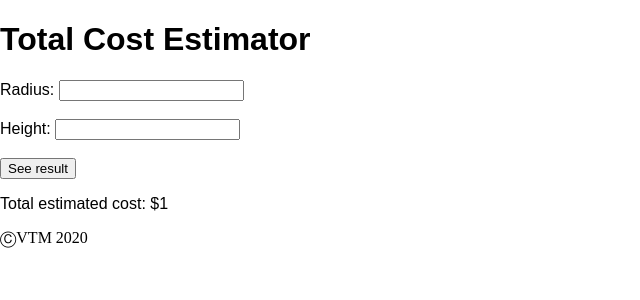
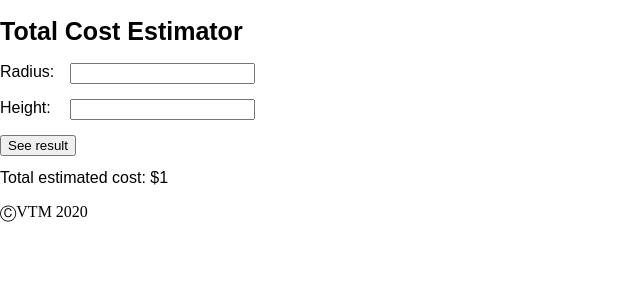
Before and after one commit to yuqing-luo/vtm_site, a Flask app: template templates/estimate.html in a window 1280 px wide. Shown: the part 116-416 px from the top of the page, without its empty margins (0-640 px from the left). Run offline with Flask 2, Linux system fonts and the light colour scheme; the template is opened without the code that fills it: most values are stand-ins (such as "Sample title", 1, 10 or a date in 2020).

Commit message:
modify css

```diff
--- a/static/css/stylesheet.css
+++ b/static/css/stylesheet.css
@@ -3,6 +3,8 @@ body{
     margin: 0;
     padding: 0;
 }
+
+/* base.html */
 
 header {
     background-color: #3268a8;
@@ -47,6 +49,8 @@ div {
     font-family: sans-serif;
 }
 
+/* home.html */
+
 div.home h1 {
     font-size: 25px;
 }
@@ -54,6 +58,8 @@ div.home h1 {
 div.home p {
     font-size: 15px;
 }
+
+/* about.html */
 
 .president {
     float: left;
@@ -67,3 +73,21 @@ div.about h1 {
 div.about p {
     font-size:15px;
 }
+
+/* estimate.html */
+div.estimate h1 {
+    font-size: 25px;
+}
+
+div.estimate label{
+    display: inline-block;
+    float: left;
+    clear: left;
+    width: 70px;
+    text-align: left;
+}
+
+div.estimate input {
+    display: inline-block;
+    float: left;
+}
--- a/templates/estimate.html
+++ b/templates/estimate.html
@@ -4,6 +4,7 @@
 
 {% block body %}
 
+<div class="estimate">
 <h1>Total Cost Estimator</h1>
 
 <form action="/result" method='POST'>
@@ -16,10 +17,13 @@
     <br>
     <br>
     <input type="submit" value ="See result">
-
+    <br>
     <p>Total estimated cost: ${{totalCost}}</p>
     </form>
-    {% if tCost %}
+
+</div>
+
+    {% if totalCost %}
 
     {% endif %}
 
```
